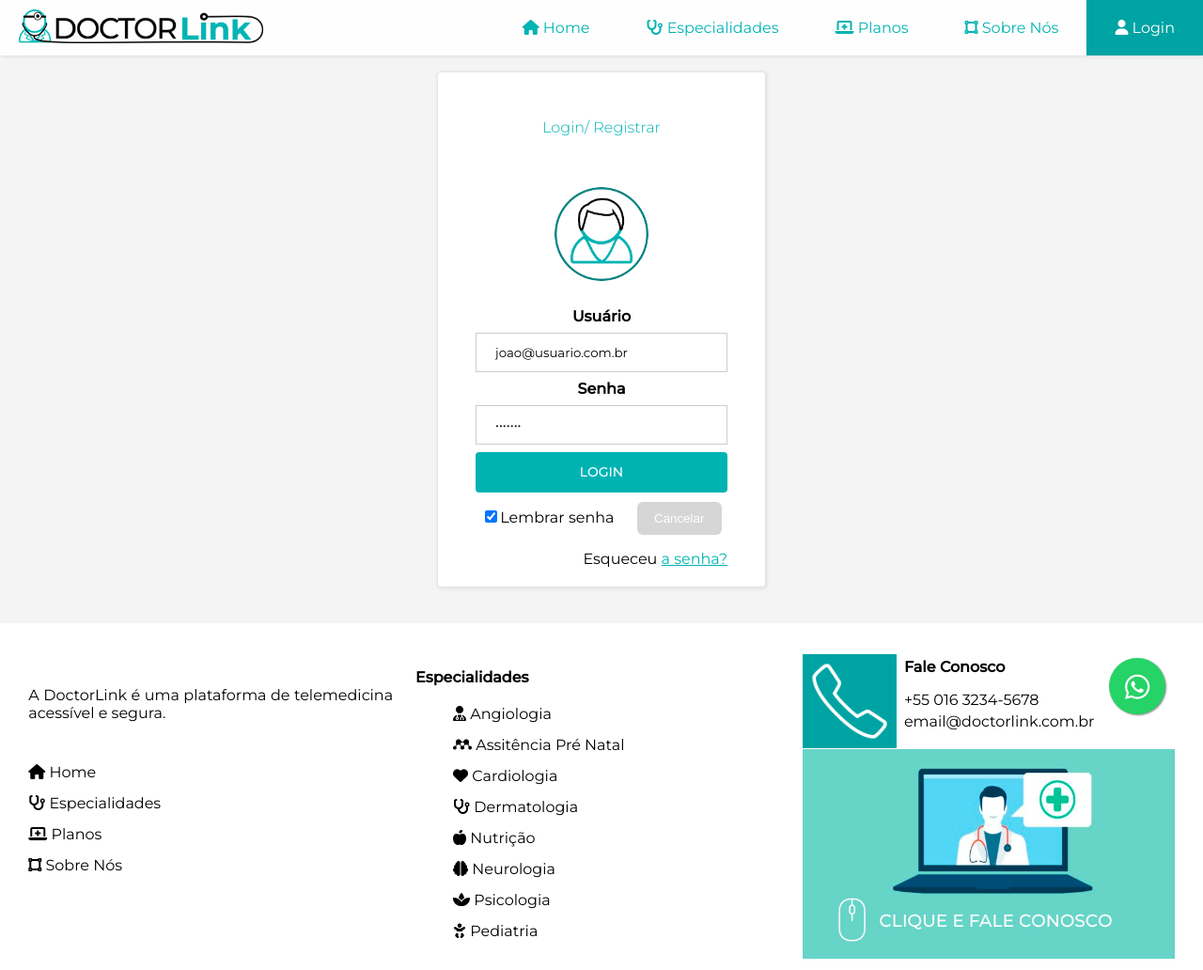
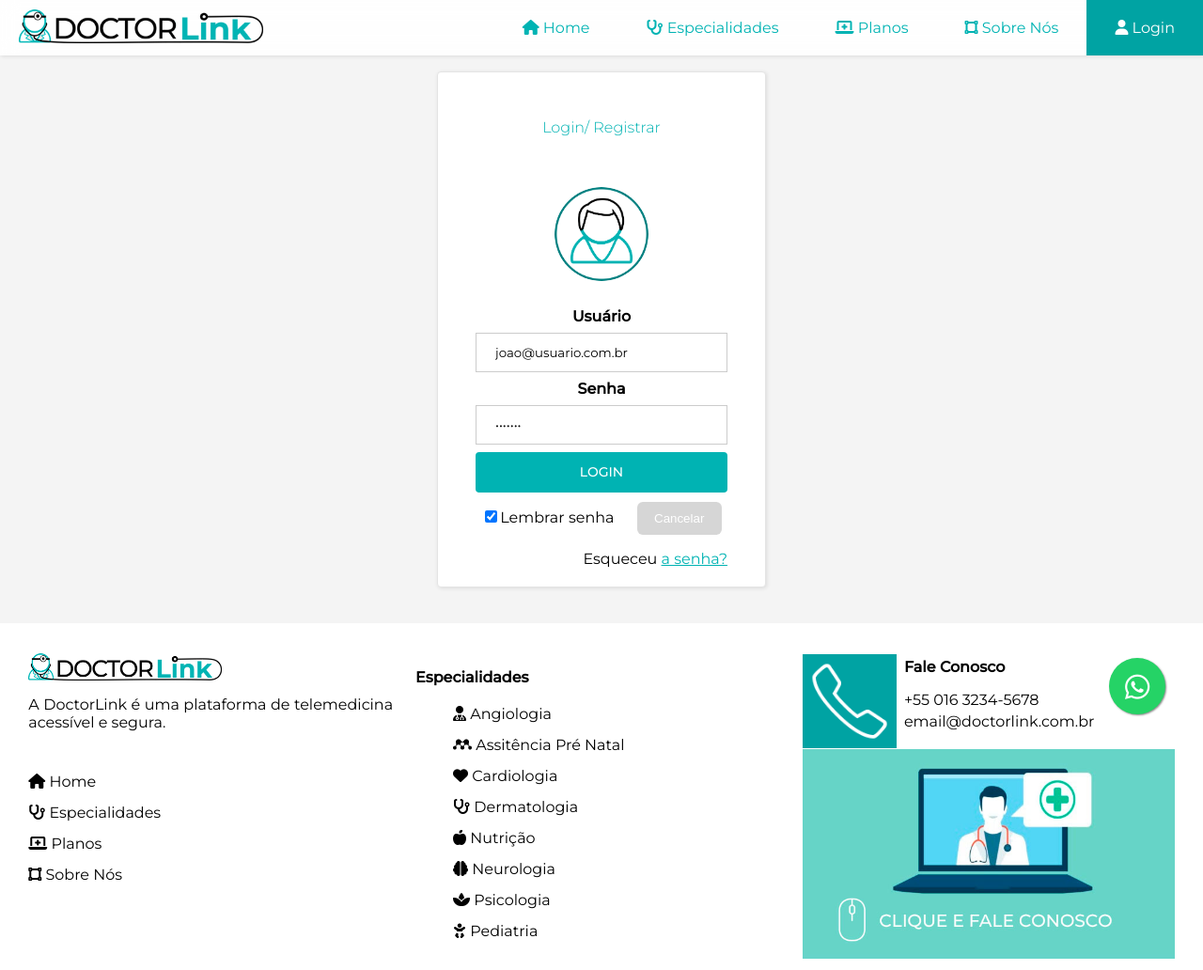
Before and after one commit to gianfava/doctorlink-2, a plain HTML site: page login.html in a window 1280 px wide. Shown: the top 1032 px of the page at 94% size. Drawn offline with Linux system fonts and the light colour scheme; the site is published under a folder, as on GitHub Pages, so addresses that start at the root find nothing.

Commit message:
Update login.html

```diff
--- a/login.html
+++ b/login.html
@@ -112,7 +112,7 @@
       <div class="col site-info">
         <div class="footer-disclaimer">
           <div class="logo">
-            <img src="/img/logo.png" alt="" />
+            <img src="./img/logo.png" alt="" />
           </div>
          <p>A DoctorLink é uma plataforma de telemedicina acessível e segura. </p>
         </div>
```
